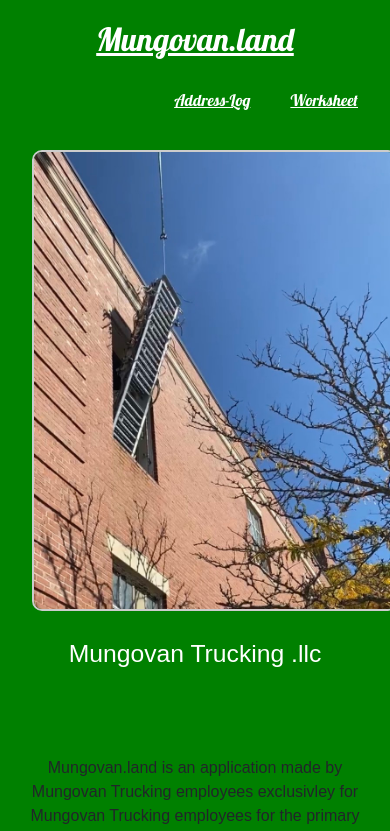
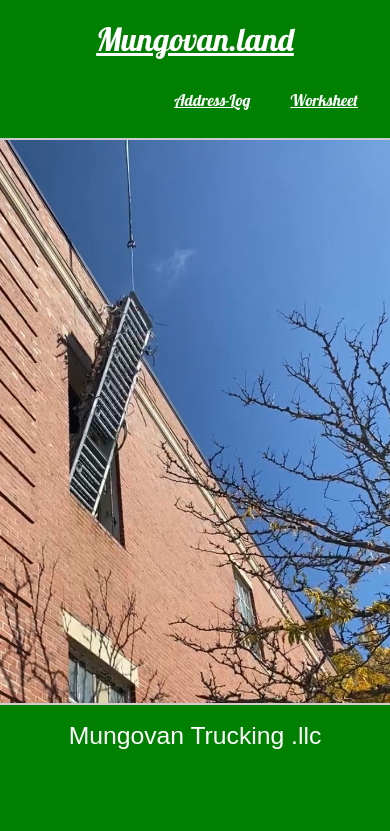
Before and after one commit to jlloyd0430/Mungovan-Trucking, a React (Create React App) app: page / in a window 390 px wide. Shown: the top 831 px of the page. Built offline with nearby package versions, Linux system fonts and the light colour scheme.

Commit message:
Update App.css

```diff
--- a/src/App.css
+++ b/src/App.css
@@ -93,9 +93,9 @@ form {
 }
 
 #text-wrapper2 img {
-  max-width: 500px;
+  max-width: 450px;
   height: auto;
-  margin: 0.5rem;
+  margin: 1rem;
 }
 
 .text-wrapper {
@@ -156,13 +156,14 @@ form {
     margin: auto !important;
   }
 
-     .home-img {
-       width: 100%;
+     /* Add some margin to the images to create spacing between them */
+     #text-wrapper2 img {
+       margin: 20px;
+       max-width: 450px;
+       height: auto;
+       margin: 1rem;
+
      }
 
-     /* Add some margin to the images to create spacing between them */
-     #text-wrapper2 {
-       margin: 20px;
-     }
 
 }
```
